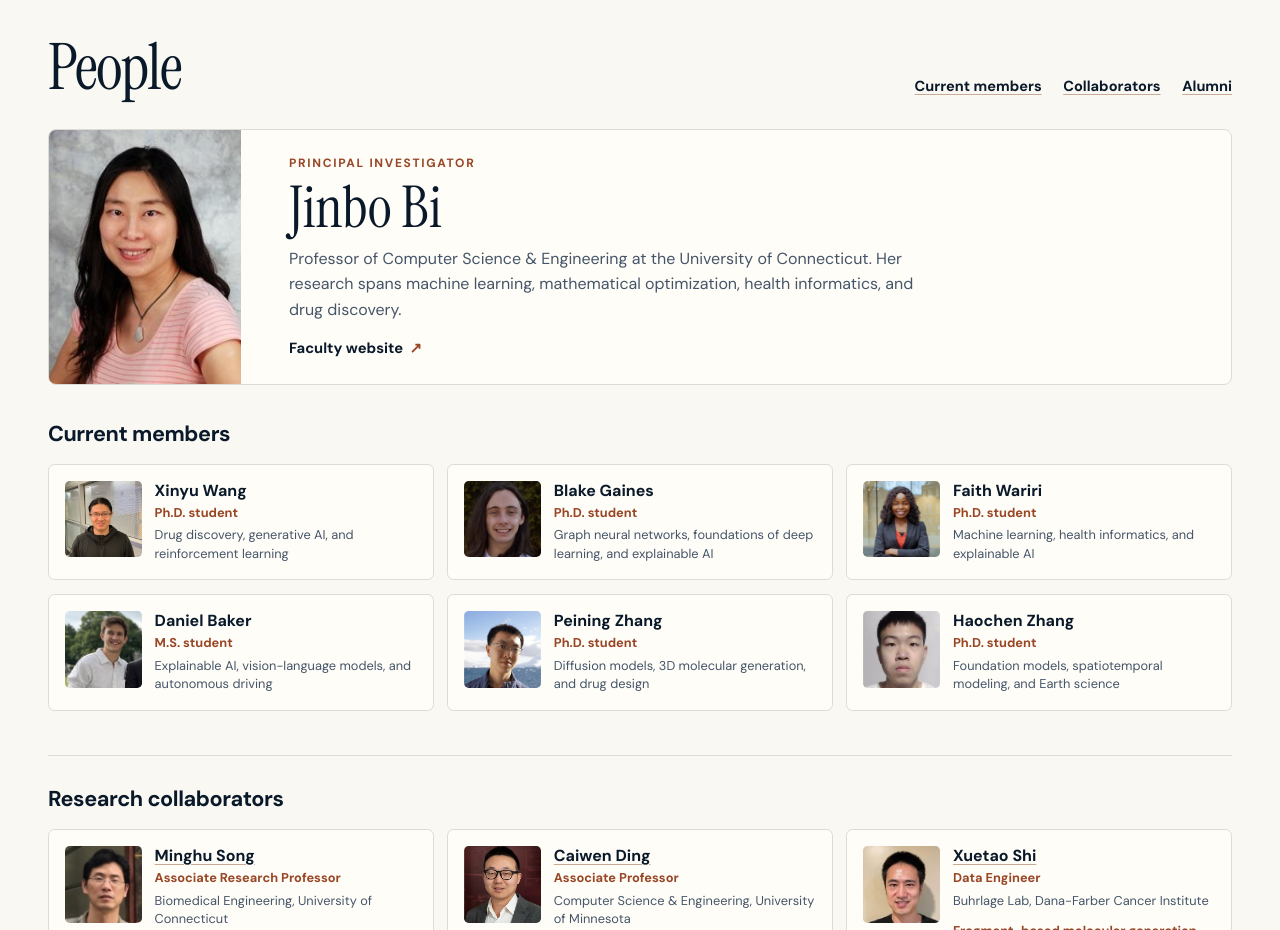
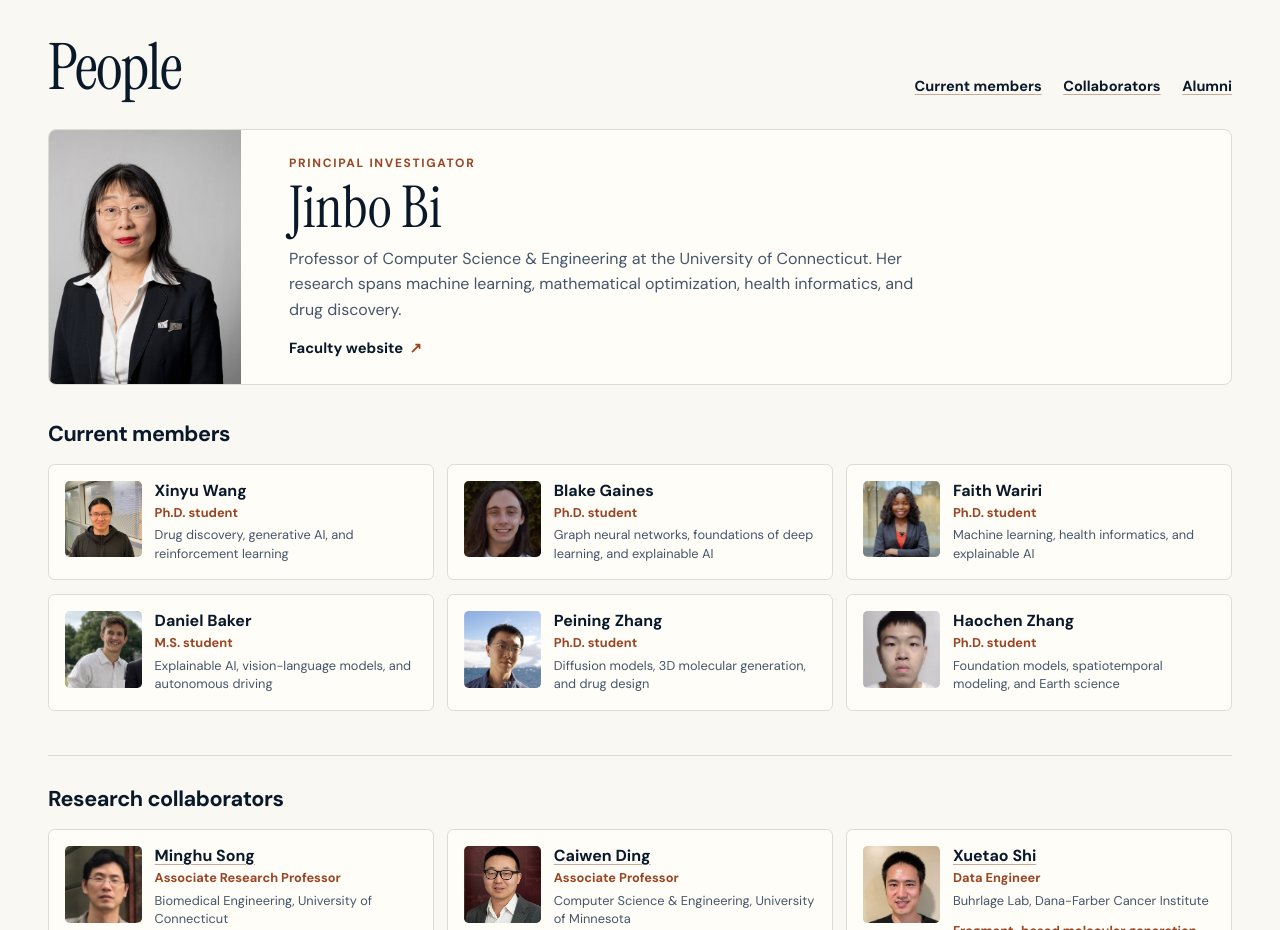
Before and after one commit to peiningzhang/mlddd, a plain HTML site: page index.html in a window 1280 px wide. Shown: the part 2620-3550 px from the top of the page. Drawn offline with Linux system fonts and the light colour scheme.

Commit message:
Update Jinbo Bi faculty portrait

```diff
--- a/index.html
+++ b/index.html
@@ -173,7 +173,7 @@
         </nav>
       </div>
       <article class="faculty">
-        <img src="assets/people/jinbo-bi.jpg" width="227" height="300" loading="lazy" alt="">
+        <img src="assets/people/jinbo-bi-2024.jpg" width="720" height="720" loading="lazy" alt="">
         <div>
           <p class="overline">Principal investigator</p>
           <h3>Jinbo Bi</h3>
```
Also changed, not shown: assets/people/jinbo-bi-2024.jpg (added), assets/people/jinbo-bi.jpg (deleted), 1 other file.
